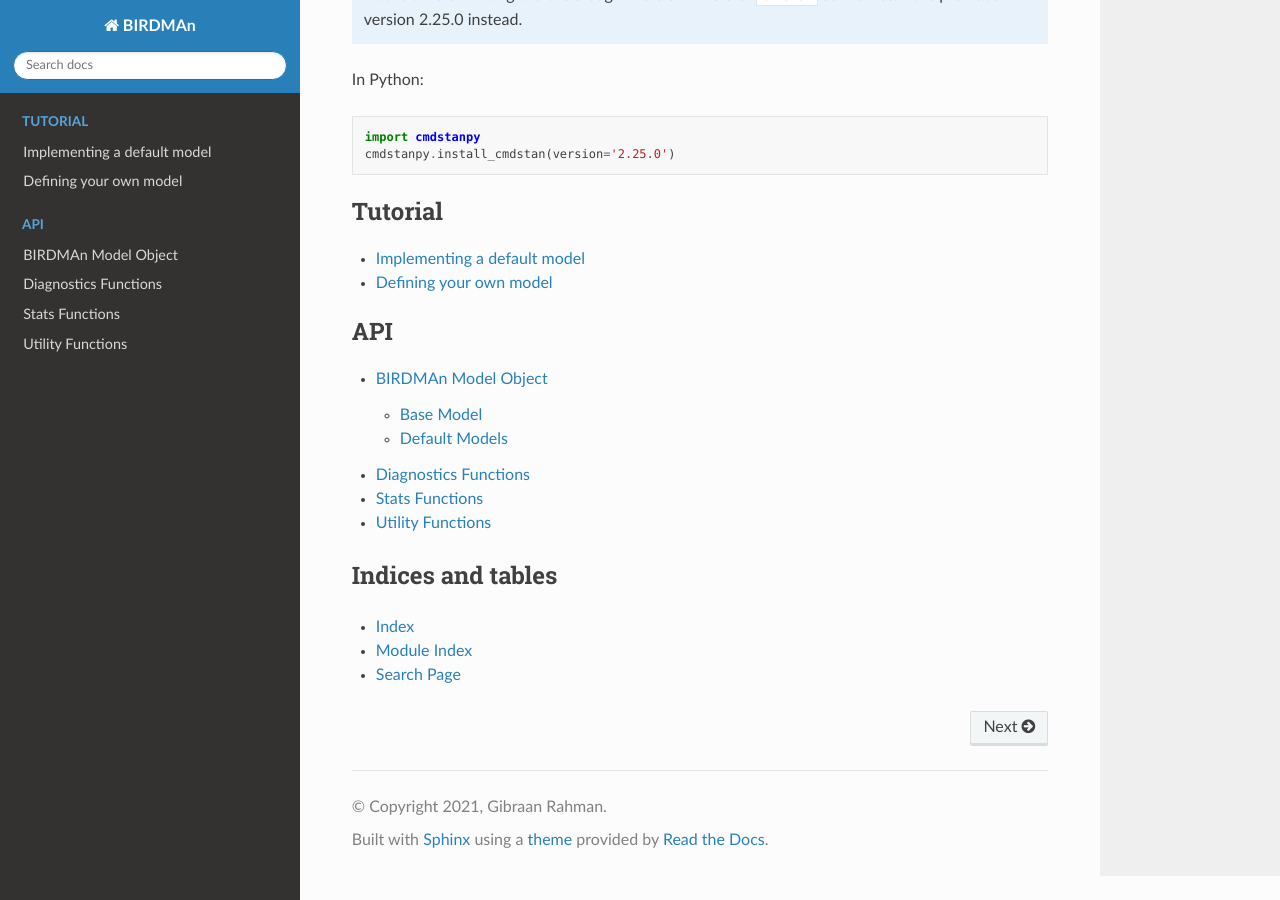
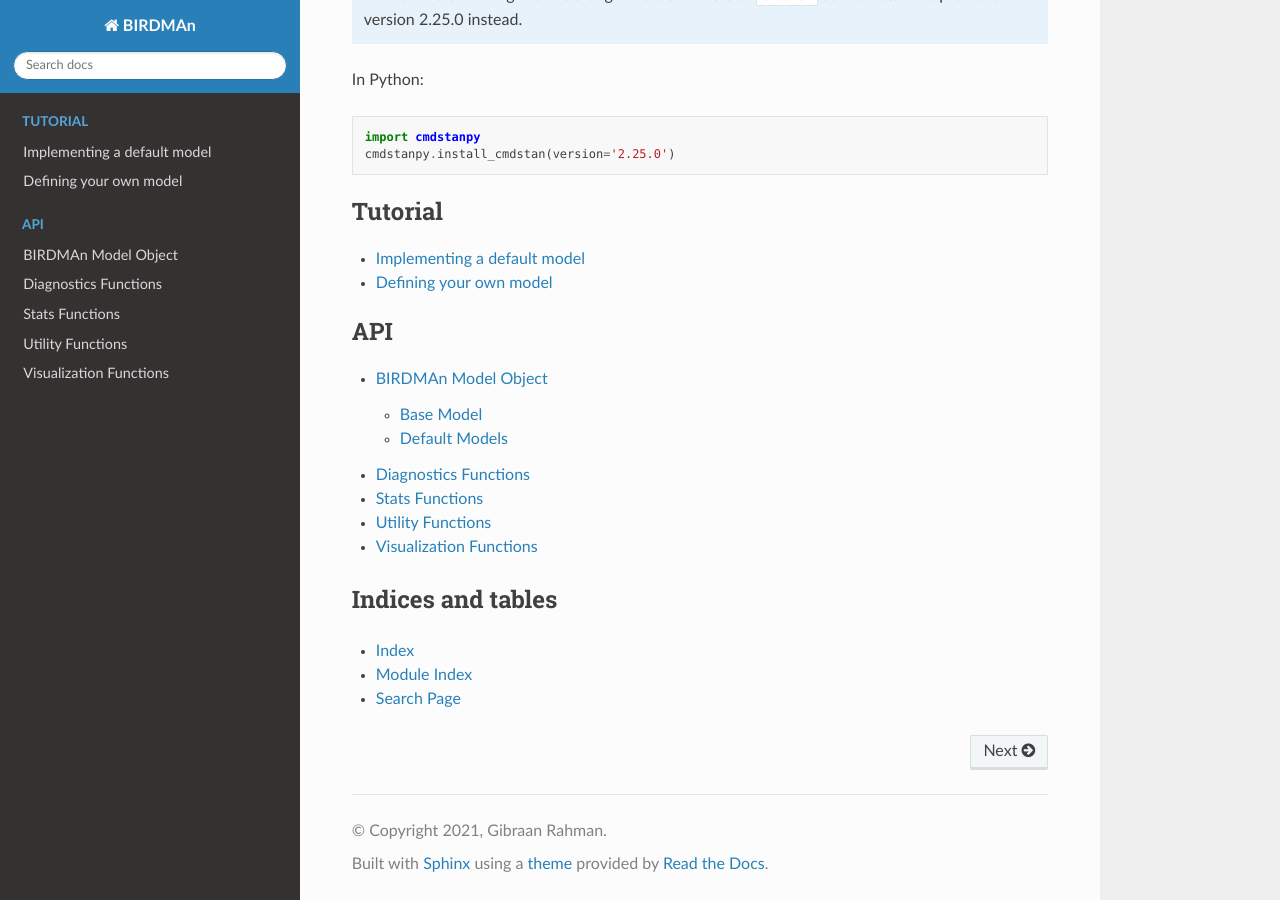
Before and after one commit to biocore/BIRDMAn, a Sphinx documentation site: the page built from docs/index.rst, in a window 1280 px wide and 900 px high, scrolled down 904 px. Built offline with Sphinx 7.4.7 and the Read the Docs theme 2.0.0, drawn with Linux system fonts in a browser that asks for light colours.

Commit message:
add viz docs
change coord to coords in plot parameter estimate and remove axes labels

```diff
--- a/docs/index.rst
+++ b/docs/index.rst
@@ -59,6 +59,7 @@ In Python:
     diagnostics
     stats
     util
+    visualization
 
 Indices and tables
 ------------------
--- /dev/null
+++ b/docs/visualization.rst
@@ -0,0 +1,5 @@
+Visualization Functions
+=======================
+
+.. automodule:: birdman.visualization
+    :members:
```
Also changed, not shown: 2 other files.
